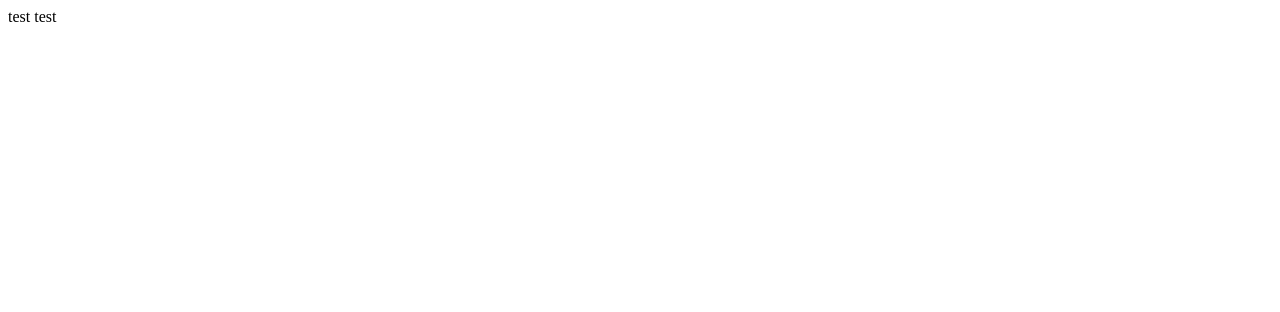
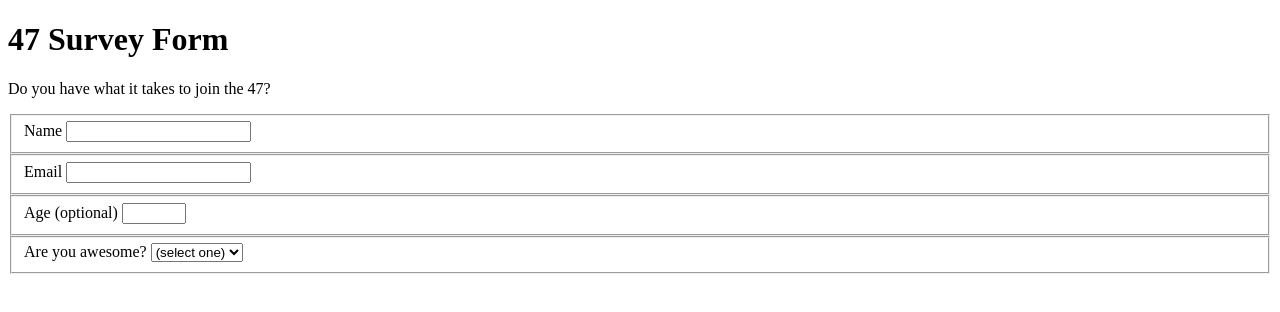
Before and after one commit to twan47/survey-form, a plain HTML site: page index.html in a window 1280 px wide. Drawn offline with Linux system fonts and the light colour scheme.

Commit message:
added name, email, age, awesome? in html

```diff
--- a/index.html
+++ b/index.html
@@ -1,2 +1,34 @@
-test
-test
+<!DOCTYPE html>
+<html lang="en">
+<head>
+    <meta charset="UTF-8">
+    <meta http-equiv="X-UA-Compatible" content="IE=edge">
+    <meta name="viewport" content="width=device-width, initial-scale=1.0">
+    <title>Survey Form</title>
+    <link rel="stylesheet" href="styles.css">
+</head>
+<body>
+    <h1>47 Survey Form<label id="title" /></h1>
+    <p>Do you have what it takes to join the 47?<label id="description"/></p>
+    <form><label id="survey-form"/>
+    <fieldset>
+        <label for="name">Name <input id="name" name="name" type="text" required/><label>
+    </fieldset>
+    <fieldset>
+        <label for="email">Email <input id="email"/></label>
+    </fieldset>
+    <fieldset>
+        <label for="age">Age (optional) <input id="age" type="number" name="age" min="13" max="120" /></label>
+    </fieldset>
+    <fieldset>
+        <label for="awesome">Are you awesome?
+            <select id="awesome" name="awesome">
+                <option value="">(select one)</option>
+                <option value="1">Yes</option>
+                <option value="2">No</option>
+            </select>
+        </label>
+    </fieldset>
+    </form>
+</body>
+</html>
```
